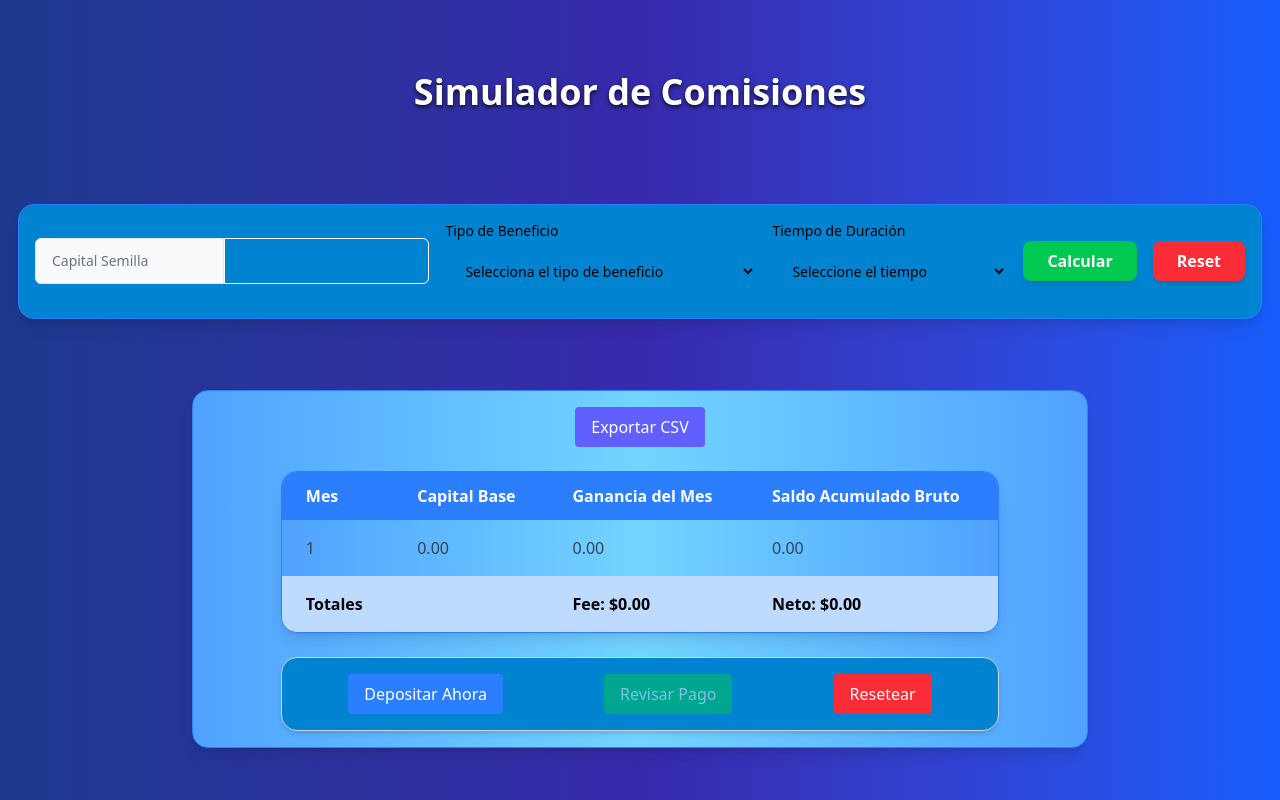
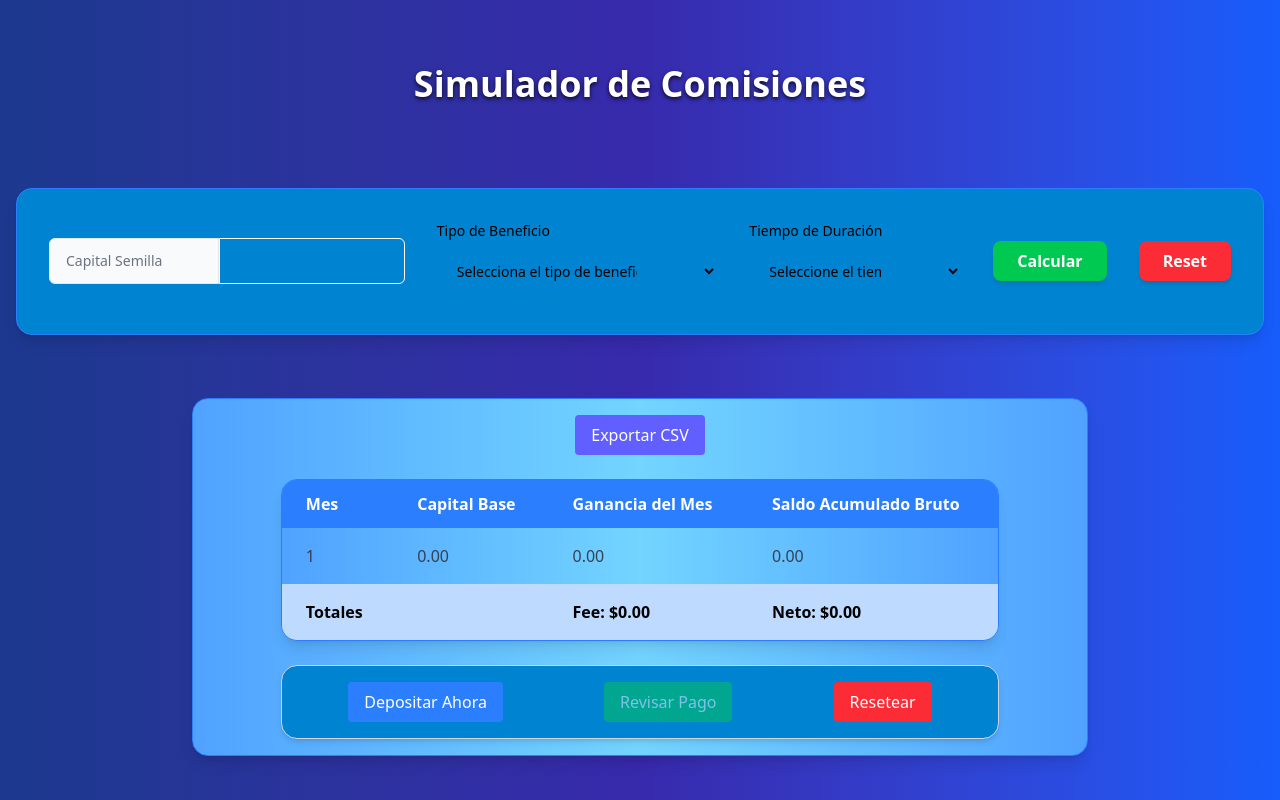
Before and after one commit to jcdev92/simulador-de-comisiones, a React (Vite) app: page / in a window 1280 px wide. Built offline with nearby package versions, Linux system fonts and the light colour scheme.

Commit message:
style(estilos): :lipstick: se aniade gap y pading al formulario para tener mas espaciado, se actualiza tambien el readme.md del proyeco

```diff
--- a/src/components/Form/FormInput.tsx
+++ b/src/components/Form/FormInput.tsx
@@ -2,7 +2,7 @@ import type { FormInputProps } from '../../interfaces/form.interfaces';
 
 export const FormInput: React.FC<FormInputProps> = ({ label, value, type = 'number', handleChange, helperText }) => {
     return (
-        <div className="sm:flex rounded-lg h-fit">
+        <div className="sm:flex rounded-lg h-fit ">
             <label className="py-2.5 sm:py-3 px-4 inline-flex items-center min-w-fit w-full border border-gray-200 bg-gray-50 sm:text-sm text-gray-500 rounded-l-md">
                 {
                     helperText ? <span className="text-red-600">{helperText}</span> : label
--- a/src/components/Form/FormSection.tsx
+++ b/src/components/Form/FormSection.tsx
@@ -46,7 +46,7 @@ export const FormSection = () => {
       }}
     >
       <section className="w-full h-fit">
-        <div className="flex flex-col gap-4 h-fit md:flex-row items-center justify-evenly bg-gradient-to-r bg-sky-600 rounded-2xl mx-4 p-4 shadow-lg border border-blue-500">
+        <div className="flex flex-col gap-8 h-fit md:flex-row items-center justify-evenly bg-gradient-to-r bg-sky-600 rounded-2xl mx-4 p-8 shadow-lg border border-blue-500">
           <form.AppField
             name="capitalSeed"
             children={(field) => (
```
Also changed, not shown: 1 other file (tests, documents, lock files or other folders).
